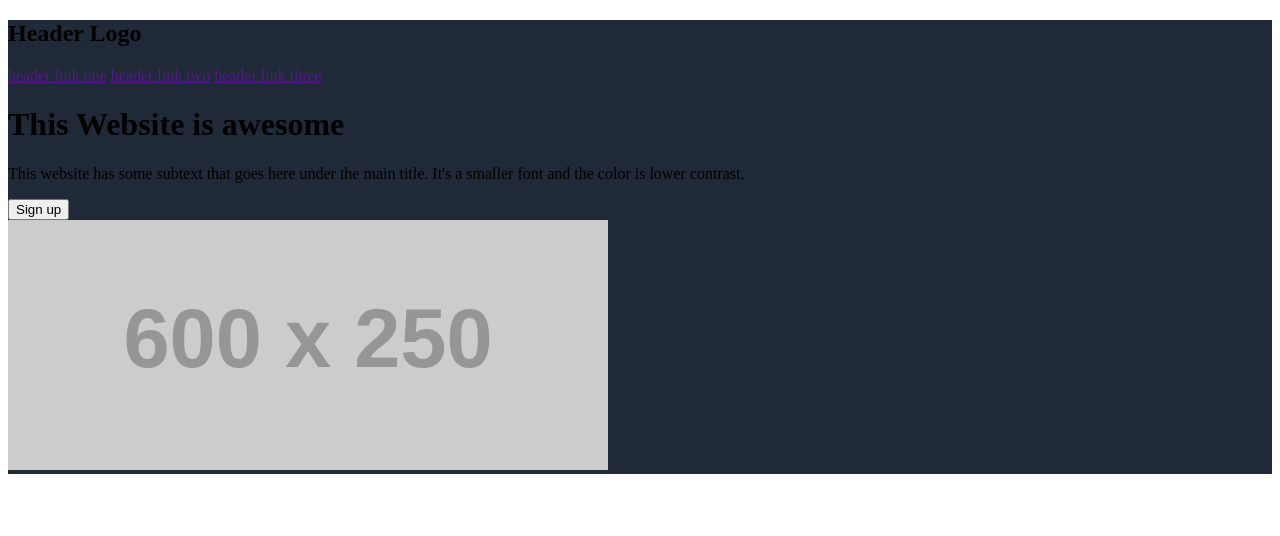
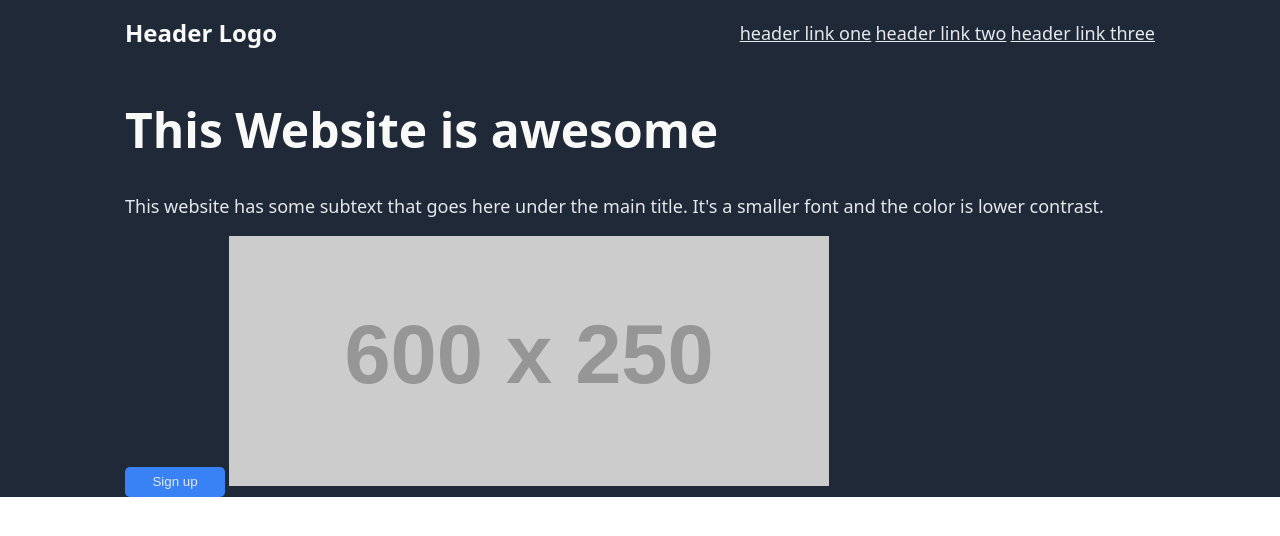
Before and after one commit to vtSaibot/TOP, a plain HTML site: page Landing Page/index.html in a window 1280 px wide. Drawn offline with Linux system fonts and the light colour scheme; placeholder pictures from the web are drawn by us.

Commit message:
added some styling to the header segment, and currently struggeling a little bit with aligning everything with flexbox

```diff
--- a/Landing Page/index.html
+++ b/Landing Page/index.html
@@ -8,11 +8,11 @@
     <body>
         <header>
             <div class="upper-head">
-                <h2>Header Logo</h2>
-                <div>
-                <a href="">header link one</a>
-                <a href="">header link two</a>
-                <a href="">header link three</a>
+                <h1>Header Logo</h1>
+                <div class="upper-head-links">
+                    <a href="">header link one</a>
+                    <a href="">header link two</a>
+                    <a href="">header link three</a>
                 </div>
             </div>
             <div class="lower-head">
@@ -22,8 +22,6 @@
                         It's a smaller font and the color is lower contrast.
                     </p>
                     <button>Sign up</button>
-                </div>
-                <div>
                     <img src="https://placehold.co/600x250" alt="Placeholder image">
                 </div>
             </div>
--- a/Landing Page/style.css
+++ b/Landing Page/style.css
@@ -1,3 +1,47 @@
+body {
+    margin: auto;
+}
+
 header {
     background-color: #1f2937;
+    font-family: system-ui, -apple-system, BlinkMacSystemFont, 'Segoe UI', Roboto, Oxygen, Ubuntu, Cantarell, 'Open Sans', 'Helvetica Neue', sans-serif;
+    padding-left: 125px;
+    padding-right: 125px;
 }
+
+header h1 {
+    font-size: 24px;
+}
+
+.lower-head-left h1 {
+    font-size: 48px;
+    font-weight: 900;
+}
+
+header h1, h2 {
+    color: #f9faf8;
+}
+
+header a, p{
+    font-size: 18px;
+    color: #e5e7eb;
+}
+
+header button{
+    background-color: #3882f6;
+    color: #e5e7eb;
+    border-radius: 5px;
+    border-style: none;
+    width: 100px;
+    height: 30px;
+}
+
+.upper-head {
+    display: flex;
+    align-items: center;
+    justify-content: space-between;
+}
+
+.lower-head {
+    display: flex;
+}
```
